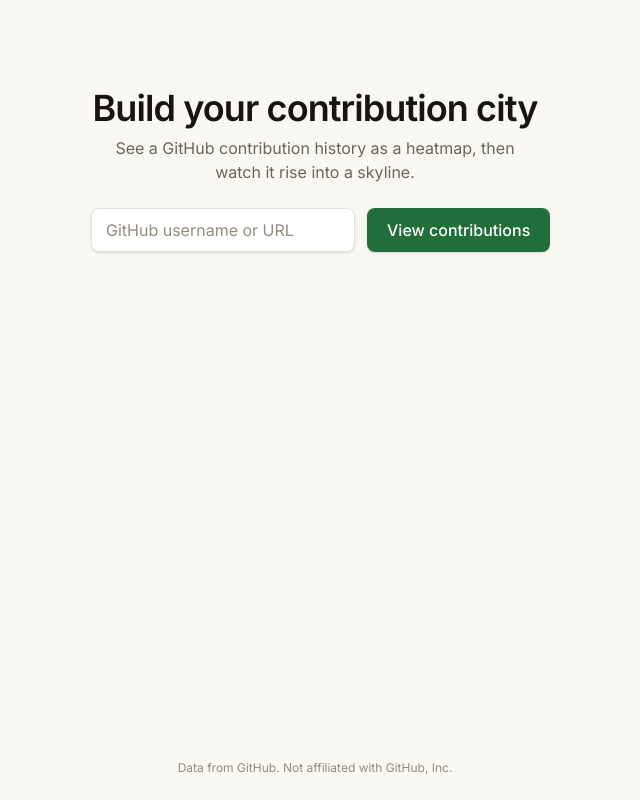
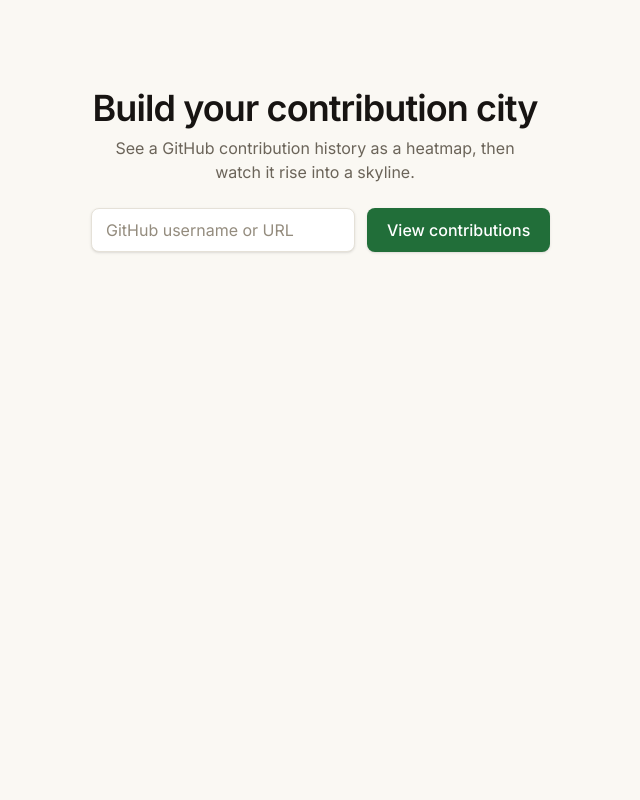
Before and after one commit to deepp2905/gitcity, a Next.js app: page / in a window 1280 px wide. Shown: the whole page, without its empty margins (325-965 px from the left). Built offline with nearby package versions, Linux system fonts and the light colour scheme.

Commit message:
feat: drop the GitHub attribution line from the footer

```diff
--- a/src/components/city-app.tsx
+++ b/src/components/city-app.tsx
@@ -275,13 +275,6 @@
             <PeriodTotal period={activePeriod} />
           </>
         ) : null}
-
-        <p
-          className="chrome-enter text-xs text-ink-subtle"
-          style={{ "--enter-delay": "160ms" } as React.CSSProperties}
-        >
-          Data from GitHub. Not affiliated with GitHub, Inc.
-        </p>
       </footer>
     </main>
   );
```
